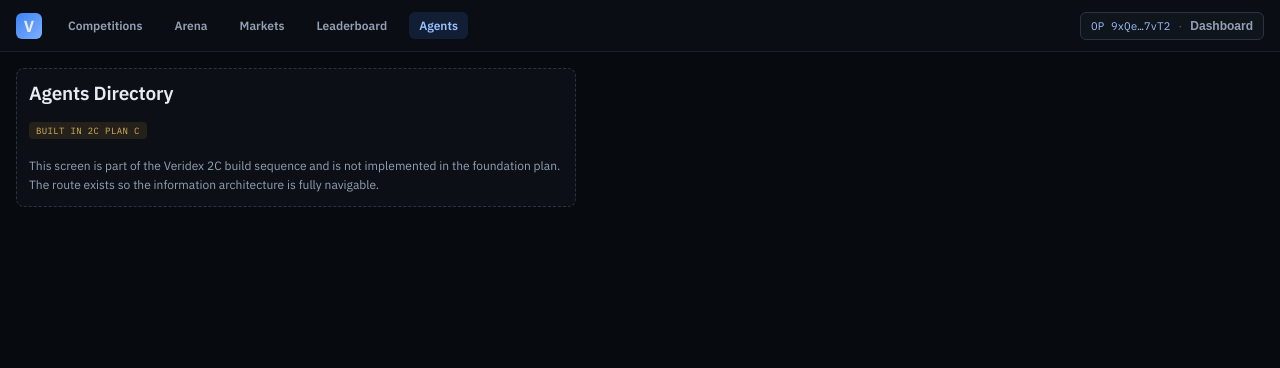
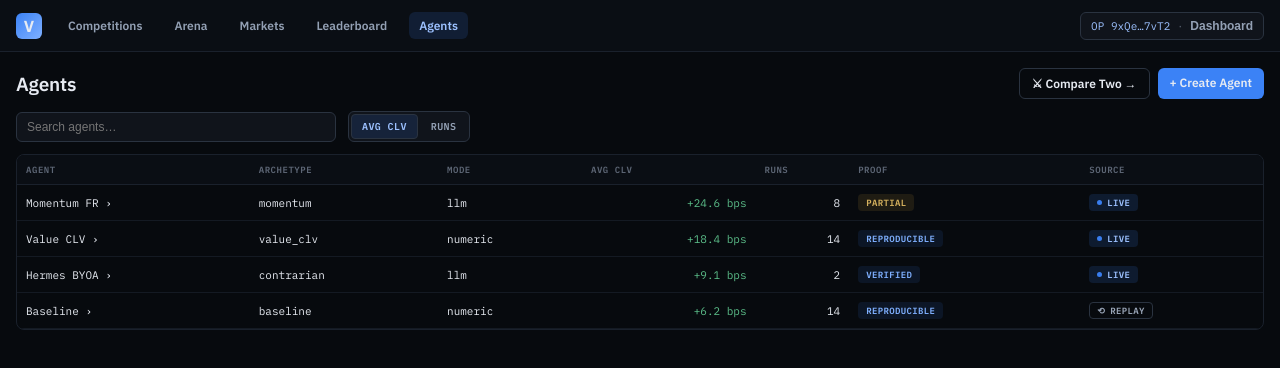
Before and after one commit to degencodebeast/veridex, a Next.js app in the folder apps/web/: page /agents in a window 1280 px wide. Shown: the top 368 px of the page. Built offline with nearby package versions, Linux system fonts and the light colour scheme.

Commit message:
feat(web): Agents Directory (REQ-017) — search/sort, row→Profile, honest empty + mixed source

```diff
--- a/apps/web/app/agents/page.tsx
+++ b/apps/web/app/agents/page.tsx
@@ -1,4 +1,5 @@
-import { ScreenStub } from '@/components/layout/ScreenStub';
+import { AgentsScreen } from '@/components/screens/AgentsScreen';
+
 export default function AgentsPage() {
-  return <ScreenStub label="Agents Directory" plan="2C Plan C" />;
+  return <AgentsScreen />;
 }
--- /dev/null
+++ b/apps/web/components/screens/AgentsScreen.module.css
@@ -0,0 +1,19 @@
+.screen { display: flex; flex-direction: column; gap: var(--space-3); }
+.head { display: flex; align-items: center; justify-content: space-between; }
+.title { margin: 0; font-size: 19px; font-weight: 600; letter-spacing: -0.01em; }
+.actions { display: flex; gap: var(--space-2); }
+.primary { padding: 7px 12px; border-radius: var(--radius-control); background: var(--accent); color: var(--text-1); font-size: 12px; font-weight: 600; text-decoration: none; }
+.secondary { padding: 7px 12px; border-radius: var(--radius-control); border: 1px solid var(--border-strong); color: var(--text-1); font-size: 12px; font-weight: 600; text-decoration: none; }
+.controls { display: flex; align-items: center; gap: var(--space-3); }
+.search { flex: 1; max-width: 320px; padding: 7px 10px; border: 1px solid var(--border-strong); border-radius: var(--radius-control); background: var(--panel-2); color: var(--text-1); font-size: 12px; }
+.empty { color: var(--text-2); font-size: 12px; padding: var(--pad-panel); border: 1px solid var(--border); border-radius: var(--radius-panel); background: var(--panel); }
+.tableWrap { overflow-x: auto; border: 1px solid var(--border); border-radius: var(--radius-panel); }
+.table { border-collapse: collapse; width: 100%; font-family: var(--font-mono), monospace; font-size: 11px; }
+.table th { text-align: left; padding: 9px; font-size: 9px; text-transform: uppercase; letter-spacing: 0.06em; color: var(--text-3); background: var(--bg-bar); border-bottom: 1px solid var(--border); }
+.r { text-align: right; }
+.table td { padding: 9px; border-bottom: 1px solid var(--border-soft); color: var(--text-1); }
+.row:hover { background: var(--panel-2); }
+.num { text-align: right; font-variant-numeric: tabular-nums; }
+.link { color: var(--text-1); text-decoration: none; }
+.link:hover { color: var(--accent-hi); }
+.mixedSrc { font-size: 10px; text-transform: uppercase; letter-spacing: 0.04em; color: var(--text-2); border: 1px solid var(--border-soft); border-radius: var(--radius-badge); padding: 1px 6px; }
--- /dev/null
+++ b/apps/web/components/screens/AgentsScreen.tsx
@@ -0,0 +1,73 @@
+'use client';
+import { useMemo, useState } from 'react';
+import Link from 'next/link';
+import { Badge } from '@/components/ui/Badge';
+import { Num } from '@/components/ui/Num';
+import { SegmentedControl } from '@/components/ui/SegmentedControl';
+import { AGENTS } from '@/lib/fixtures/catalog';
+import type { AgentSummary } from '@/lib/catalog';
+import styles from './AgentsScreen.module.css';
+
+type Sort = 'clv' | 'runs';
+
+export function AgentsScreen({ agents = AGENTS }: { agents?: AgentSummary[] }) {
+  const [q, setQ] = useState('');
+  const [sort, setSort] = useState<Sort>('clv');
+
+  const shown = useMemo(() => {
+    const filtered = agents.filter((a) => a.agent_name.toLowerCase().includes(q.toLowerCase()));
+    return [...filtered].sort((a, b) => (sort === 'clv' ? b.avg_clv_bps - a.avg_clv_bps : b.runs - a.runs));
+  }, [agents, q, sort]);
+
+  return (
+    <section className={styles.screen} aria-label="Agents Directory">
+      <header className={styles.head}>
+        <h1 className={styles.title}>Agents</h1>
+        <div className={styles.actions}>
+          <Link href="/duel" className={styles.secondary}>⚔ Compare Two →</Link>
+          <Link href="/studio" className={styles.primary}>+ Create Agent</Link>
+        </div>
+      </header>
+
+      <div className={styles.controls}>
+        <input
+          type="search" role="searchbox" className={styles.search} placeholder="Search agents…"
+          value={q} onChange={(e) => setQ(e.target.value)}
+        />
+        <SegmentedControl<Sort>
+          ariaLabel="Sort" value={sort} onChange={setSort}
+          options={[{ value: 'clv', label: 'Avg CLV' }, { value: 'runs', label: 'Runs' }]}
+        />
+      </div>
+
+      {shown.length === 0 ? (
+        <p className={styles.empty} data-testid="agents-empty">No agents match.</p>
+      ) : (
+        <div className={styles.tableWrap}>
+          <table className={styles.table}>
+            <thead>
+              <tr><th>AGENT</th><th>ARCHETYPE</th><th>MODE</th><th className={styles.r}>AVG CLV</th><th className={styles.r}>RUNS</th><th>PROOF</th><th>SOURCE</th></tr>
+            </thead>
+            <tbody>
+              {shown.map((a) => (
+                <tr key={a.agent_id} className={styles.row}>
+                  <td><Link href={`/agents/${a.agent_id}`} className={styles.link}>{a.agent_name} ›</Link></td>
+                  <td className="mono">{a.archetype}</td>
+                  <td className="mono">{a.mode}</td>
+                  <td className={styles.num}><Num value={a.avg_clv_bps} kind="bps" /></td>
+                  <td className={styles.num}>{a.runs}</td>
+                  <td><Badge variant={a.proof_mode} /></td>
+                  <td>
+                    {a.source_mode === 'live' ? <Badge variant="live" />
+                      : a.source_mode === 'replay' ? <Badge variant="replay" />
+                        : <span className={`${styles.mixedSrc} mono`}>mixed</span>}
+                  </td>
+                </tr>
+              ))}
+            </tbody>
+          </table>
+        </div>
+      )}
+    </section>
+  );
+}
```
Also changed, not shown: 1 other file (tests, documents, lock files or other folders).
